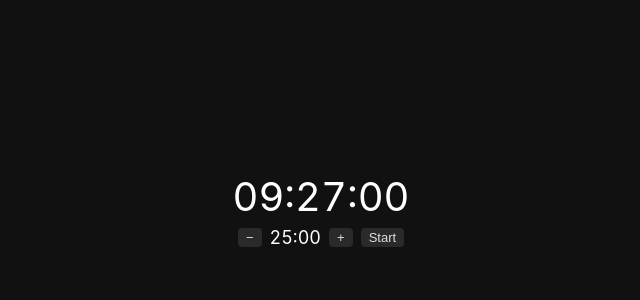
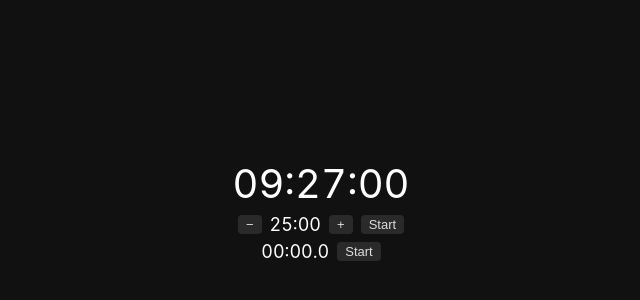
Before and after one commit to raj2208/Clock, an Electron app: page index.html in a window 1280 px wide. Shown: the part 190-490 px from the top of the page, without its empty margins (319-959 px from the left). Drawn offline with Linux system fonts and the light colour scheme.

Commit message:
add stopwatch that counts up with tenths

```diff
--- a/index.html
+++ b/index.html
@@ -19,6 +19,11 @@
       <button id="timer-start">Start</button>
     </div>
 
+    <div class="row" id="stopwatch">
+      <span id="stopwatch-display">00:00.0</span>
+      <button id="stopwatch-start">Start</button>
+    </div>
+
     <script src="renderer.js"></script>
   </body>
 </html>
--- a/main.js
+++ b/main.js
@@ -1,7 +1,7 @@
 const { app, BrowserWindow, screen } = require("electron");
 
 const WIDTH = 220;
-const HEIGHT = 120;
+const HEIGHT = 160;
 // Gap between the clock and the screen edges.
 const MARGIN = 16;
 
--- a/renderer.js
+++ b/renderer.js
@@ -7,6 +7,8 @@ const timerDisplay = document.getElementById("timer-display");
 const timerMinus = document.getElementById("timer-minus");
 const timerPlus = document.getElementById("timer-plus");
 const timerStart = document.getElementById("timer-start");
+const stopwatchDisplay = document.getElementById("stopwatch-display");
+const stopwatchStart = document.getElementById("stopwatch-start");
 
 function pad(number) {
   return String(number).padStart(2, "0");
@@ -74,11 +76,47 @@ timerMinus.addEventListener("click", () => changeDuration(-MINUTE));
 timerPlus.addEventListener("click", () => changeDuration(MINUTE));
 timerStart.addEventListener("click", startTimer);
 
+// ---- Stopwatch ----
+
+const stopwatch = {
+  // Time counted before the current run began. Pause and reset will use this.
+  elapsedBeforeMs: 0,
+  // When the current run began. null when it is not running.
+  // Like the timer, we compare against the real clock instead of adding up ticks.
+  startTime: null,
+};
+
+function stopwatchElapsedMs() {
+  if (stopwatch.startTime === null) return stopwatch.elapsedBeforeMs;
+  return stopwatch.elapsedBeforeMs + (Date.now() - stopwatch.startTime);
+}
+
+function startStopwatch() {
+  if (stopwatch.startTime !== null) return;
+  stopwatch.startTime = Date.now();
+  renderStopwatch();
+}
+
+// Turns milliseconds into "MM:SS.t", where t is tenths of a second.
+function formatStopwatch(ms) {
+  const tenths = Math.floor(ms / 100) % 10;
+  const totalSeconds = Math.floor(ms / 1000);
+  return `${pad(Math.floor(totalSeconds / 60))}:${pad(totalSeconds % 60)}.${tenths}`;
+}
+
+function renderStopwatch() {
+  stopwatchDisplay.textContent = formatStopwatch(stopwatchElapsedMs());
+  stopwatchStart.disabled = stopwatch.startTime !== null;
+}
+
+stopwatchStart.addEventListener("click", startStopwatch);
+
 // ---- Main loop ----
 
 function render() {
   renderClock();
   renderTimer();
+  renderStopwatch();
 }
 
 render();
```
